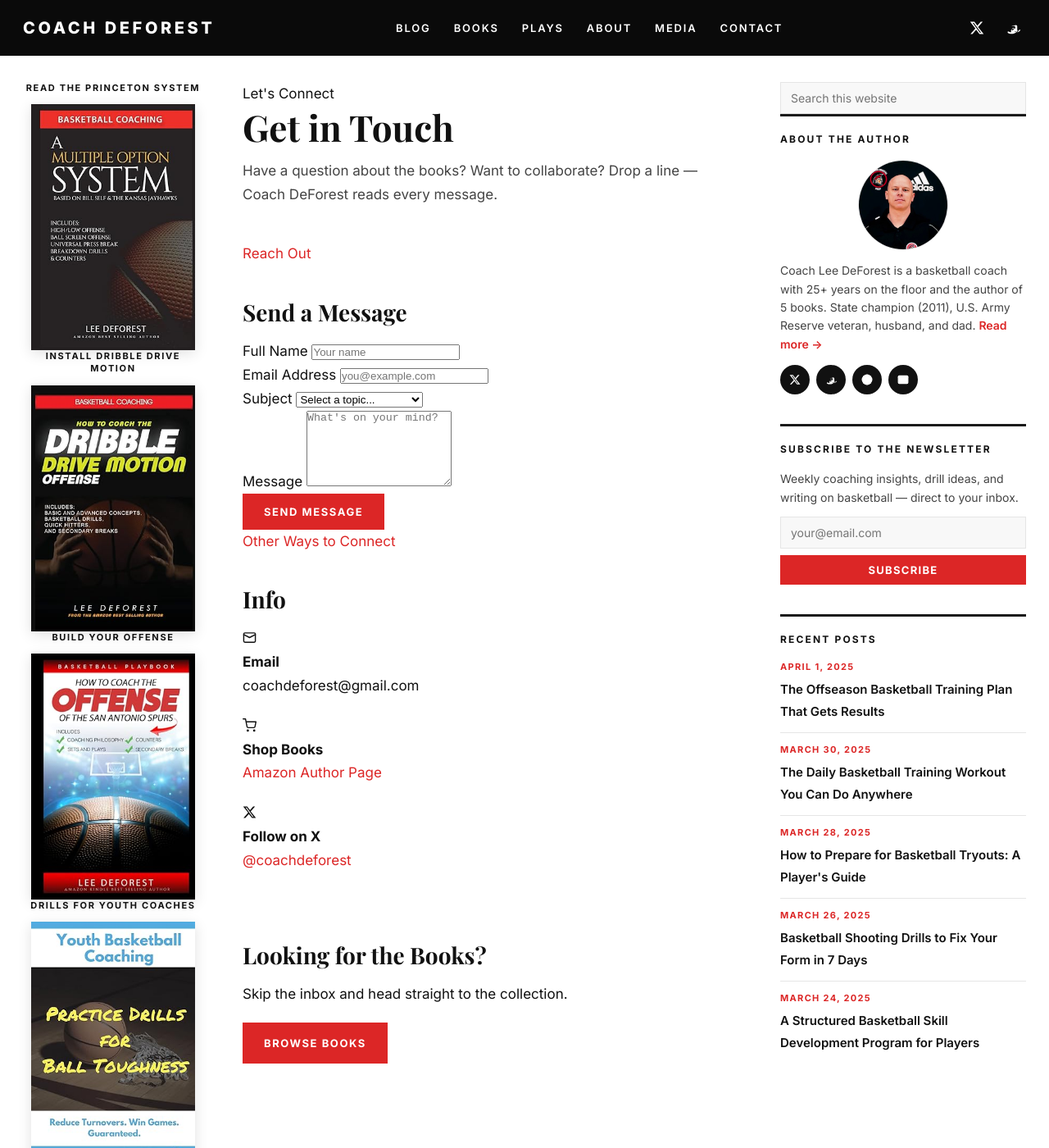
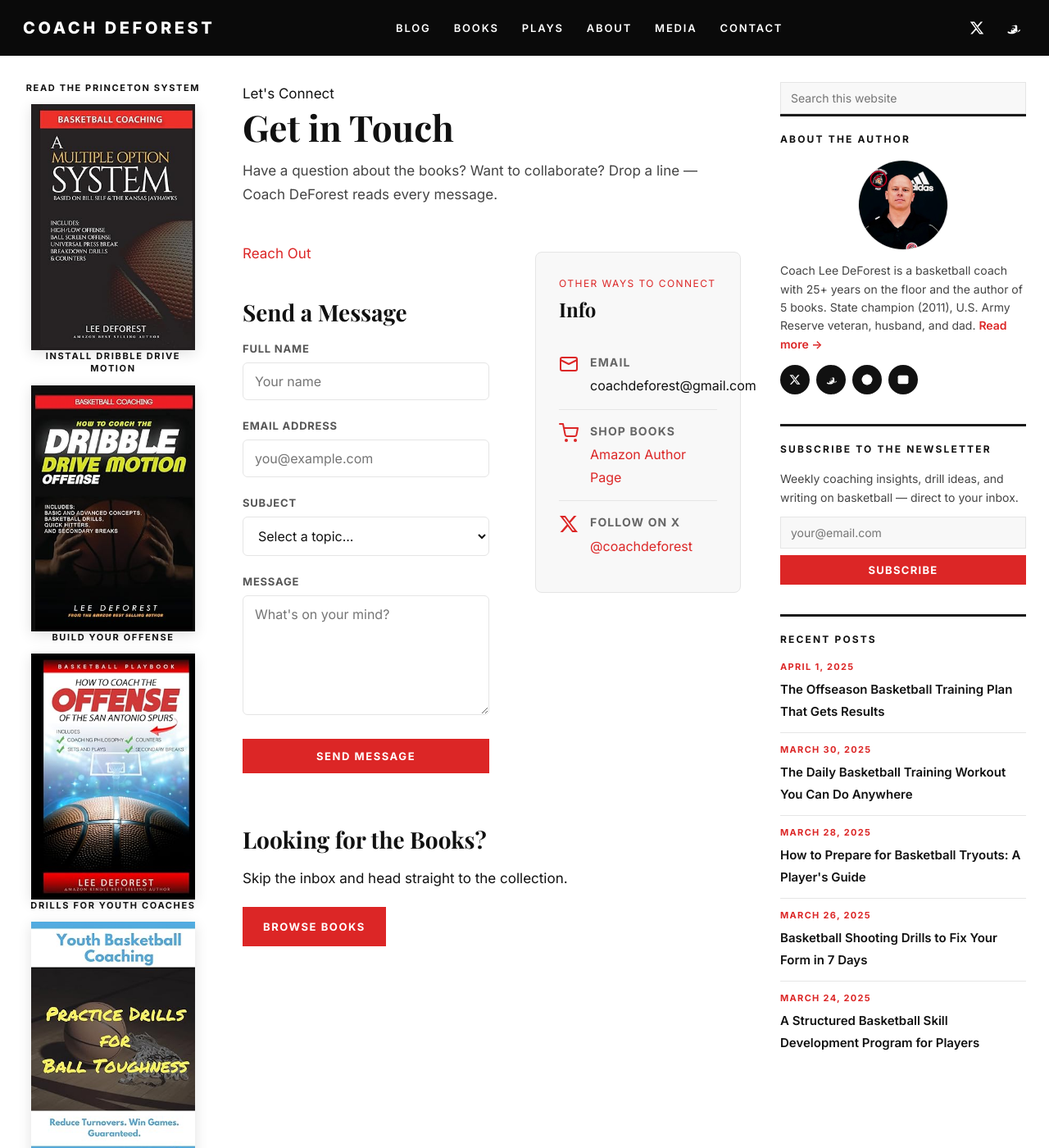
Before and after one commit to CoachD23/coachdeforest, a Jekyll site: the page built from contact/index.html, in a window 1280 px wide and 1400 px high. Shown: the whole window at 82% size. Built offline with Jekyll 4.4.1, drawn with Linux system fonts in a browser that asks for light colours; some web fonts are replaced.

Commit message:
Fix /contact/ misalignment + make /blog/ render all 35 posts dynamically
Contact page (/contact/):
- Added missing CSS for .split-section, .contact-layout, .split-content,
  .contact-info-panel, .contact-detail, .contact-form, .form-group
- Two-column layout (form + info panel) now renders correctly on desktop,
  stacks on mobile under 800px
- Added .btn-primary, .btn-sm, .btn-full button modifier styles

Blog index (/blog/):
- Replaced 4 hardcoded blog cards (3 months stale) with a Liquid
  for-loop over site.posts — now renders all 35 posts in _posts/
- Pulls title, category, date, read_time, featured_image, description
  from each post's frontmatter
- Added blog-grid + blog-card CSS (also missing)

Co-Authored-By: Claude Opus 4.7 (1M context) <noreply@anthropic.com>

```diff
--- a/assets/css/main.css
+++ b/assets/css/main.css
@@ -838,3 +838,159 @@ a.btn-primary:hover, .btn-primary:hover { background: var(--accent-hover); borde
 .play-footer a:hover { text-decoration: underline; }
 
 .container.narrow { max-width: 760px; margin: 0 auto; padding: 0 20px; }
+
+/* === Contact page (split layout) === */
+.split-section {
+  display: grid;
+  grid-template-columns: 1fr 1fr;
+  gap: 56px;
+  align-items: start;
+}
+.contact-layout { grid-template-columns: 1.2fr 1fr; }
+@media (max-width: 800px) {
+  .split-section { grid-template-columns: 1fr; gap: 40px; }
+}
+.split-content { min-width: 0; }
+.contact-info-panel { padding-top: 12px; }
+.contact-info-block { padding: 28px; background: var(--bg-soft, #f7f7f9); border-radius: 8px; border: 1px solid var(--border, #e5e5e5); }
+.contact-info-block .section-label { display: block; margin-bottom: 6px; font-size: 12px; letter-spacing: 0.12em; text-transform: uppercase; }
+.contact-info-block .section-title { font-size: 24px; margin: 0 0 24px; }
+
+.contact-detail {
+  display: flex;
+  gap: 14px;
+  align-items: flex-start;
+  padding: 14px 0;
+  border-bottom: 1px solid var(--border, #e5e5e5);
+}
+.contact-detail:last-child { border-bottom: none; }
+.contact-detail .icon, .contact-detail svg {
+  width: 24px;
+  height: 24px;
+  color: var(--accent, #d97706);
+  flex-shrink: 0;
+  margin-top: 2px;
+}
+.contact-detail h4 { margin: 0 0 4px; font-size: 14px; text-transform: uppercase; letter-spacing: 0.08em; color: var(--text-muted, #666); font-weight: 700; }
+.contact-detail p { margin: 0; font-size: 16px; color: var(--text, #111); }
+.contact-detail a { color: var(--accent, #d97706); }
+
+/* Contact form */
+.contact-form .form-group {
+  margin-bottom: 20px;
+}
+.contact-form label {
+  display: block;
+  margin-bottom: 6px;
+  font-size: 13px;
+  font-weight: 700;
+  text-transform: uppercase;
+  letter-spacing: 0.06em;
+  color: var(--text-muted, #555);
+}
+.contact-form input[type="text"],
+.contact-form input[type="email"],
+.contact-form select,
+.contact-form textarea {
+  width: 100%;
+  padding: 12px 14px;
+  font-size: 16px;
+  font-family: inherit;
+  border: 1px solid var(--border, #ddd);
+  border-radius: 6px;
+  background: white;
+  color: var(--text, #111);
+  box-sizing: border-box;
+}
+.contact-form input:focus,
+.contact-form select:focus,
+.contact-form textarea:focus {
+  outline: none;
+  border-color: var(--accent, #d97706);
+  box-shadow: 0 0 0 2px rgba(217, 119, 6, 0.15);
+}
+.contact-form textarea { resize: vertical; min-height: 120px; }
+
+.btn-primary { background: var(--accent, #d97706); color: white; border: 1px solid var(--accent, #d97706); }
+.btn-primary:hover { background: var(--accent-hover, #b45309); border-color: var(--accent-hover, #b45309); color: white; text-decoration: none; }
+.btn-full { display: block; width: 100%; text-align: center; }
+.btn-sm { padding: 8px 16px; font-size: 12px; }
+
+.fade-in-left, .fade-in-right { opacity: 1; }
+
+/* === Blog grid === */
+.blog-grid {
+  display: grid;
+  grid-template-columns: repeat(auto-fill, minmax(330px, 1fr));
+  gap: 32px;
+}
+.blog-card {
+  display: flex;
+  flex-direction: column;
+  background: white;
+  border: 1px solid var(--border, #e5e5e5);
+  border-radius: 8px;
+  overflow: hidden;
+  transition: transform 0.2s ease, box-shadow 0.2s ease;
+}
+.blog-card:hover {
+  transform: translateY(-2px);
+  box-shadow: 0 8px 24px rgba(0, 0, 0, 0.08);
+}
+.blog-card-image {
+  aspect-ratio: 16 / 9;
+  background: var(--bg-soft, #f5f5f5);
+  overflow: hidden;
+}
+.blog-card-image img {
+  width: 100%;
+  height: 100%;
+  object-fit: cover;
+  display: block;
+}
+.blog-card-body {
+  padding: 22px 24px 24px;
+  display: flex;
+  flex-direction: column;
+  flex: 1;
+}
+.blog-card-category {
+  display: inline-block;
+  font-size: 11px;
+  font-weight: 700;
+  text-transform: uppercase;
+  letter-spacing: 0.12em;
+  color: var(--accent, #d97706);
+  margin-bottom: 10px;
+}
+.blog-card-body h3 {
+  font-size: 19px;
+  line-height: 1.35;
+  margin: 0 0 12px;
+  font-weight: 700;
+}
+.blog-card-body h3 a {
+  color: var(--text, #111);
+  text-decoration: none;
+}
+.blog-card-body h3 a:hover { color: var(--accent, #d97706); }
+.blog-card-meta {
+  display: flex;
+  gap: 14px;
+  font-size: 12px;
+  color: var(--text-muted, #888);
+  margin-bottom: 14px;
+}
+.blog-card-meta span { display: inline-flex; align-items: center; gap: 4px; }
+.blog-card-meta svg, .blog-card-meta .icon { width: 14px; height: 14px; }
+.blog-card-body > p {
+  color: var(--text-muted, #555);
+  font-size: 15px;
+  line-height: 1.55;
+  margin: 0 0 18px;
+  flex: 1;
+}
+.blog-card .btn { align-self: flex-start; margin-top: auto; }
+
+.cta-actions { display: flex; gap: 14px; flex-wrap: wrap; }
+.hidden { display: none !important; }
```
